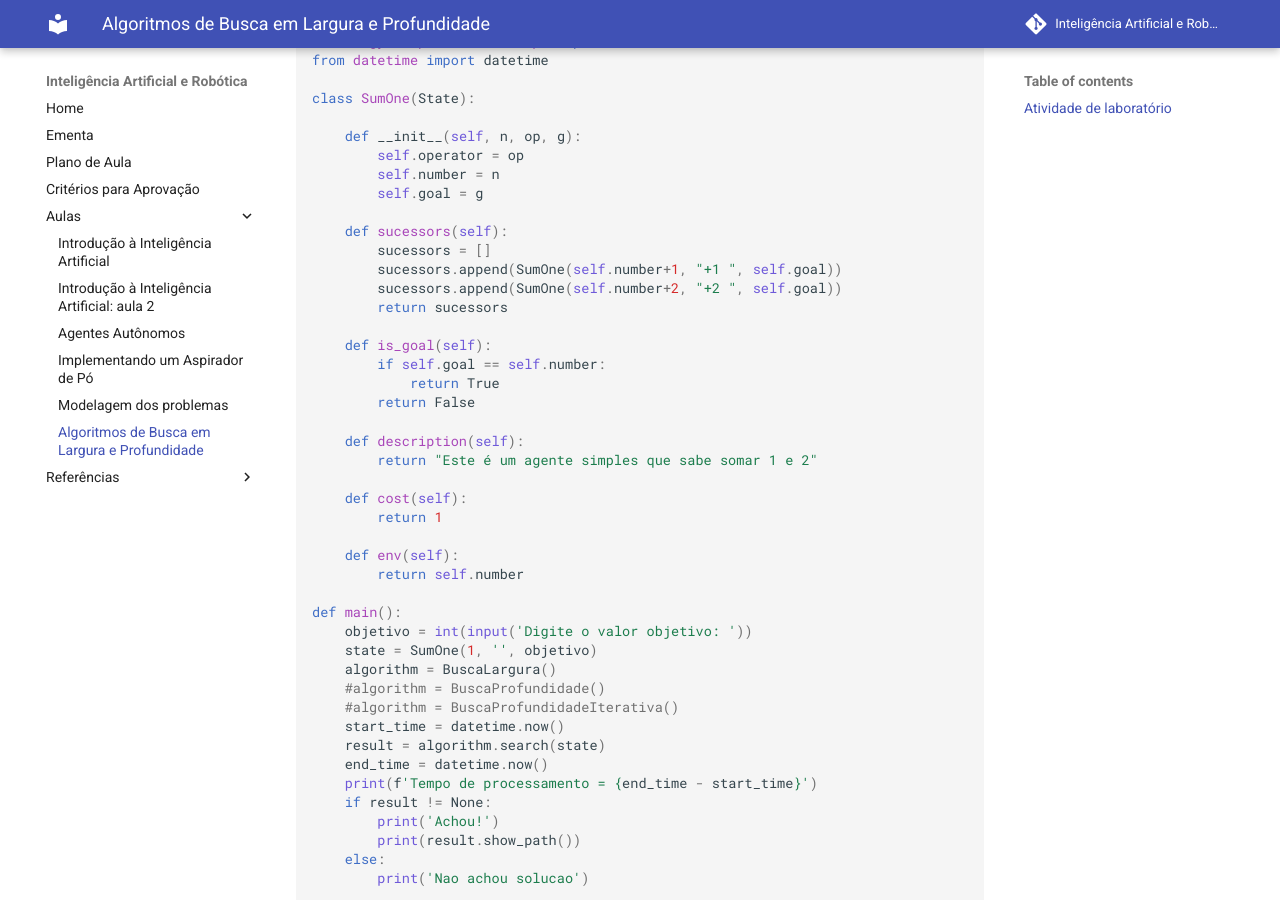
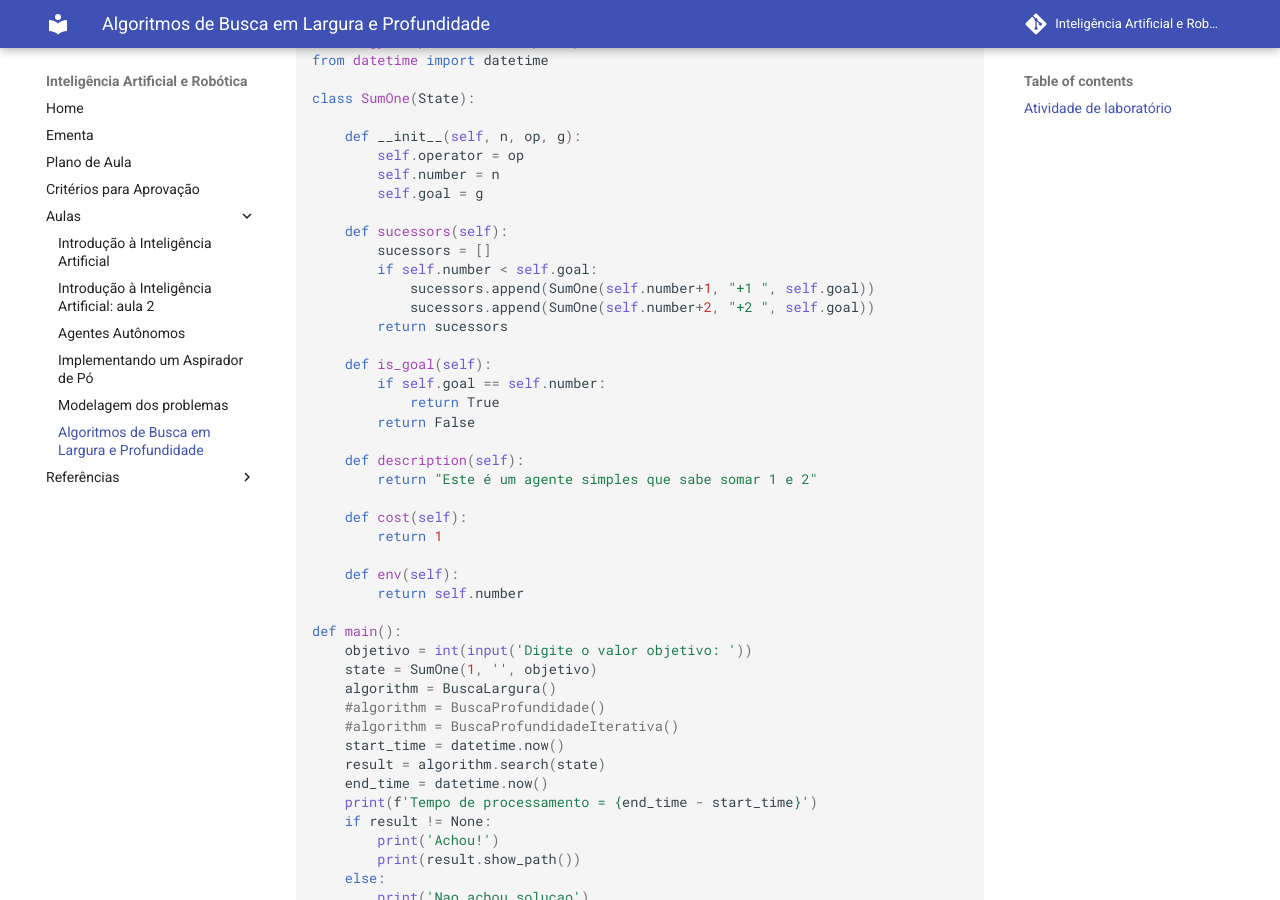
Before and after one commit to Insper/ia_bcc, an MkDocs documentation site: the page built from docs/aulas/04_x_buscas/index.md, in a window 1280 px wide and 900 px high, scrolled down 1217 px. Built offline with MkDocs 1.6.1 and Material for MkDocs 9.7.7, drawn with Linux system fonts in a browser that asks for light colours; nearby versions of some CDN libraries; comment, search, counter and statistics services are not loaded.

Commit message:
ajuste implementacao laboratorio

```diff
--- a/docs/aulas/04_x_buscas/index.md
+++ b/docs/aulas/04_x_buscas/index.md
@@ -41,8 +41,9 @@ class SumOne(State):
 
     def sucessors(self):
         sucessors = []
-        sucessors.append(SumOne(self.number+1, "+1 ", self.goal))
-        sucessors.append(SumOne(self.number+2, "+2 ", self.goal))
+        if self.number < self.goal:
+            sucessors.append(SumOne(self.number+1, "+1 ", self.goal))
+            sucessors.append(SumOne(self.number+2, "+2 ", self.goal))
         return sucessors
 
     def is_goal(self):
```
